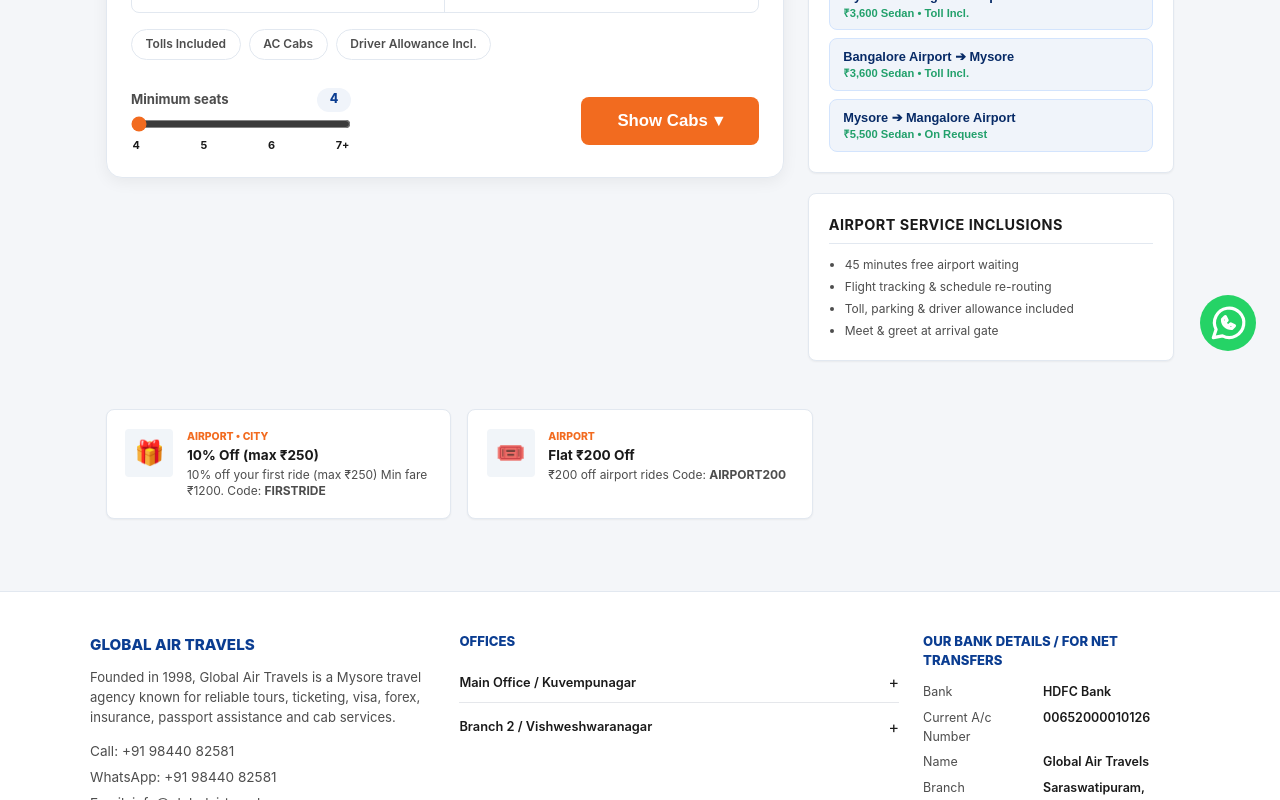
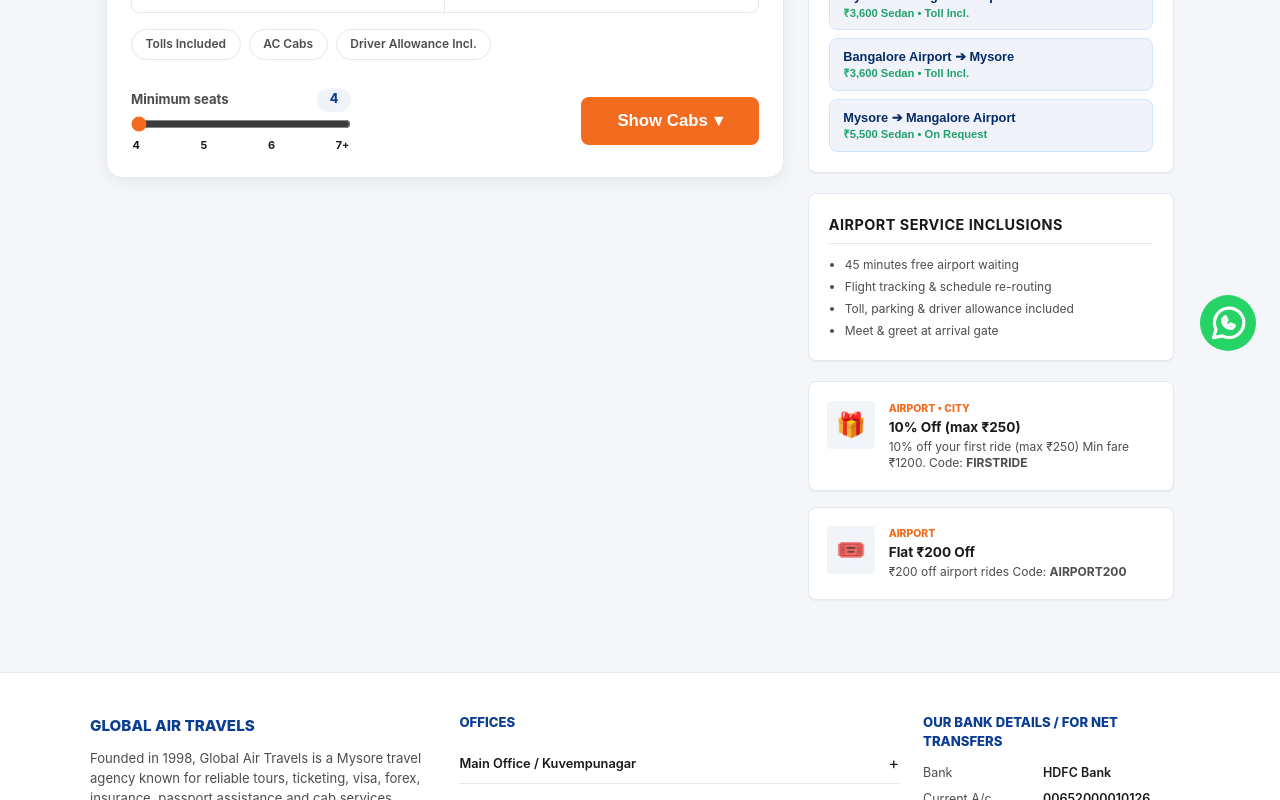
Before and after one commit to globalairtravels/cabs-website, a Next.js app: page / in a window 1280 px wide. Shown: the part 425-1225 px from the top of the page. Built offline with nearby package versions, Linux system fonts and the light colour scheme.

Commit message:
move coupons to right side

```diff
--- a/src/app/globals.css
+++ b/src/app/globals.css
@@ -763,9 +763,17 @@ body {
   margin-top: 3rem;
 }
 
+.sidebar-promo-row {
+  margin-top: 0;
+}
+
 @media (min-width: 768px) {
   .cleartrip-promo-row {
     grid-template-columns: 1fr 1fr 1fr;
+  }
+
+  .sidebar-promo-row {
+    grid-template-columns: 1fr;
   }
 }
 
--- a/src/app/page.js
+++ b/src/app/page.js
@@ -21,6 +21,9 @@ const TRIP_TYPE_TO_BOOKING_TYPE = {
   daily: "intercity",
   tempo: "tempo",
 };
+
+const PROMO_PALETTE = ["#22A06B", "#FF4F00", "#3366CC", "#7A3FFF"];
+const PROMO_ICONS = ["🎁", "🎟️", "📅", "🏷️"];
 
 export default function Home() {
   const basePath = process.env.NEXT_PUBLIC_BASE_PATH || "";
@@ -255,6 +258,10 @@ export default function Home() {
     if (cab.seats < minSeats) return false;
     return true;
   });
+
+  const applicablePromos = bookingConfig.promos.filter(
+    (promo) => !promo.appliesTo || promo.appliesTo.length === 0 || promo.appliesTo.includes(bookingTypeId)
+  );
 
   // Navigation handlers
   const handleSearchSubmit = (e) => {
@@ -925,6 +932,32 @@ Please confirm my booking. Thank you!`;
                         ))}
                       </ul>
                     </div>
+
+                    {applicablePromos.length > 0 && (
+                      <section className="cleartrip-promo-row sidebar-promo-row" id="promos" aria-label="Offers and Promotions">
+                        {applicablePromos.map((promo, idx) => {
+                          const tag = (promo.appliesTo || []).join(" • ").toUpperCase() || "OFFER";
+                          const title = promo.type === "percent"
+                            ? `${promo.value}% Off${promo.maxDiscount ? ` (max ₹${promo.maxDiscount})` : ""}`
+                            : `Flat ₹${promo.value} Off`;
+                          return (
+                            <div key={promo.code} className="promo-card">
+                              <div className="promo-img-box" style={{ color: PROMO_PALETTE[idx % PROMO_PALETTE.length] }}>
+                                {PROMO_ICONS[idx % PROMO_ICONS.length]}
+                              </div>
+                              <div className="promo-info">
+                                <span className="promo-tag">{tag}</span>
+                                <h3 className="promo-title">{title}</h3>
+                                <p className="promo-desc">
+                                  {promo.label}
+                                  {promo.minFare ? ` Min fare ₹${promo.minFare}.` : ""} Code: <strong>{promo.code}</strong>
+                                </p>
+                              </div>
+                            </div>
+                          );
+                        })}
+                      </section>
+                    )}
                   </>
                 );
               })()}
@@ -1360,42 +1393,6 @@ Please confirm my booking. Thank you!`;
             )}
           </div>
         )}
-
-        {/* Step 1 Promo Row (Matches bottom cards on Cleartrip screen) */}
-        {(() => {
-          if (step !== 1) return null;
-          const applicablePromos = bookingConfig.promos.filter(
-            (promo) => !promo.appliesTo || promo.appliesTo.length === 0 || promo.appliesTo.includes(bookingTypeId)
-          );
-          if (applicablePromos.length === 0) return null;
-          return (
-          <section className="cleartrip-promo-row" id="promos" aria-label="Offers and Promotions">
-            {applicablePromos.map((promo, idx) => {
-              const palette = ["#22A06B", "#FF4F00", "#3366CC", "#7A3FFF"];
-              const icons = ["🎁", "🎟️", "📅", "🏷️"];
-              const tag = (promo.appliesTo || []).join(" • ").toUpperCase() || "OFFER";
-              const title = promo.type === "percent"
-                ? `${promo.value}% Off${promo.maxDiscount ? ` (max ₹${promo.maxDiscount})` : ""}`
-                : `Flat ₹${promo.value} Off`;
-              return (
-                <div key={promo.code} className="promo-card">
-                  <div className="promo-img-box" style={{ color: palette[idx % palette.length] }}>
-                    {icons[idx % icons.length]}
-                  </div>
-                  <div className="promo-info">
-                    <span className="promo-tag">{tag}</span>
-                    <h3 className="promo-title">{title}</h3>
-                    <p className="promo-desc">
-                      {promo.label}
-                      {promo.minFare ? ` Min fare ₹${promo.minFare}.` : ""} Code: <strong>{promo.code}</strong>
-                    </p>
-                  </div>
-                </div>
-              );
-            })}
-          </section>
-          );
-        })()}
 
       </div>
 
```
